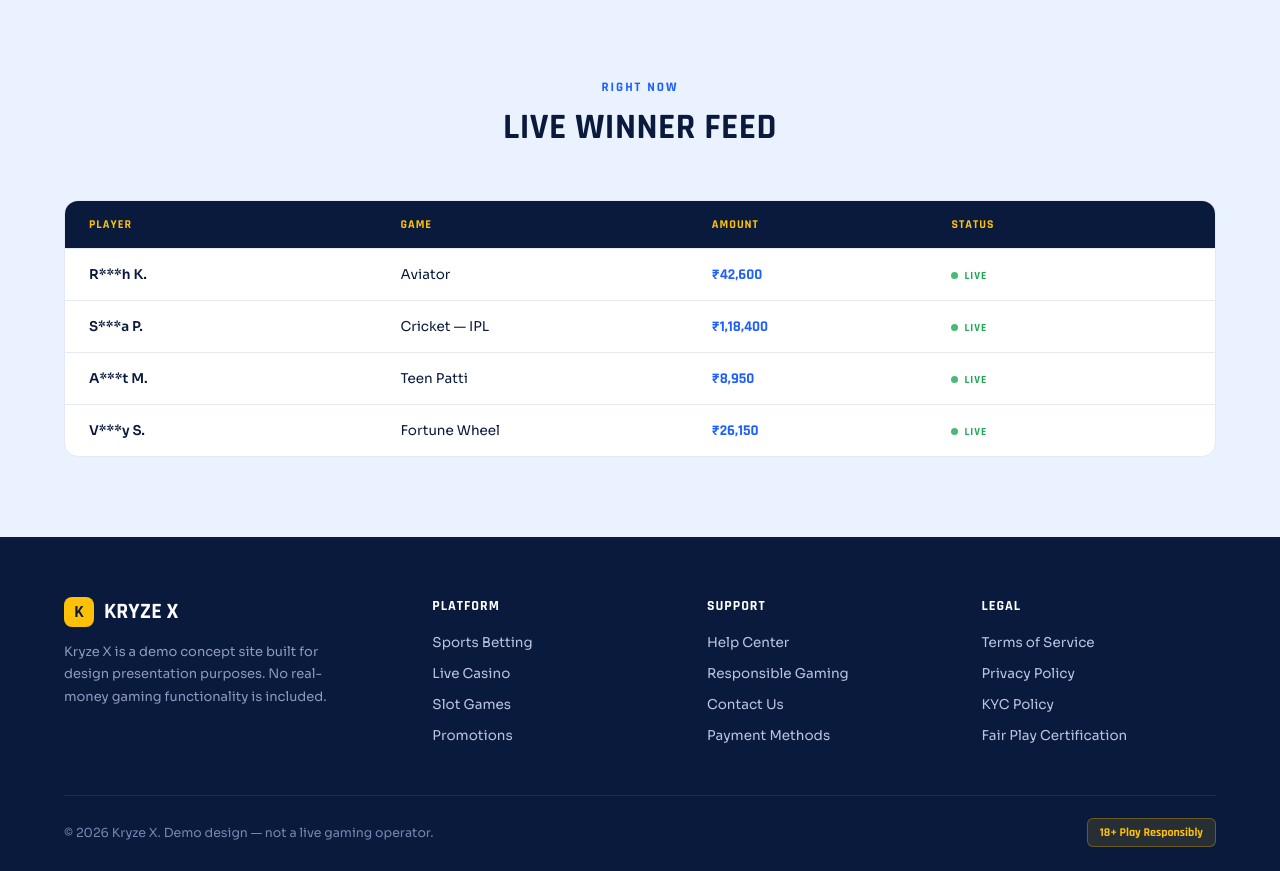
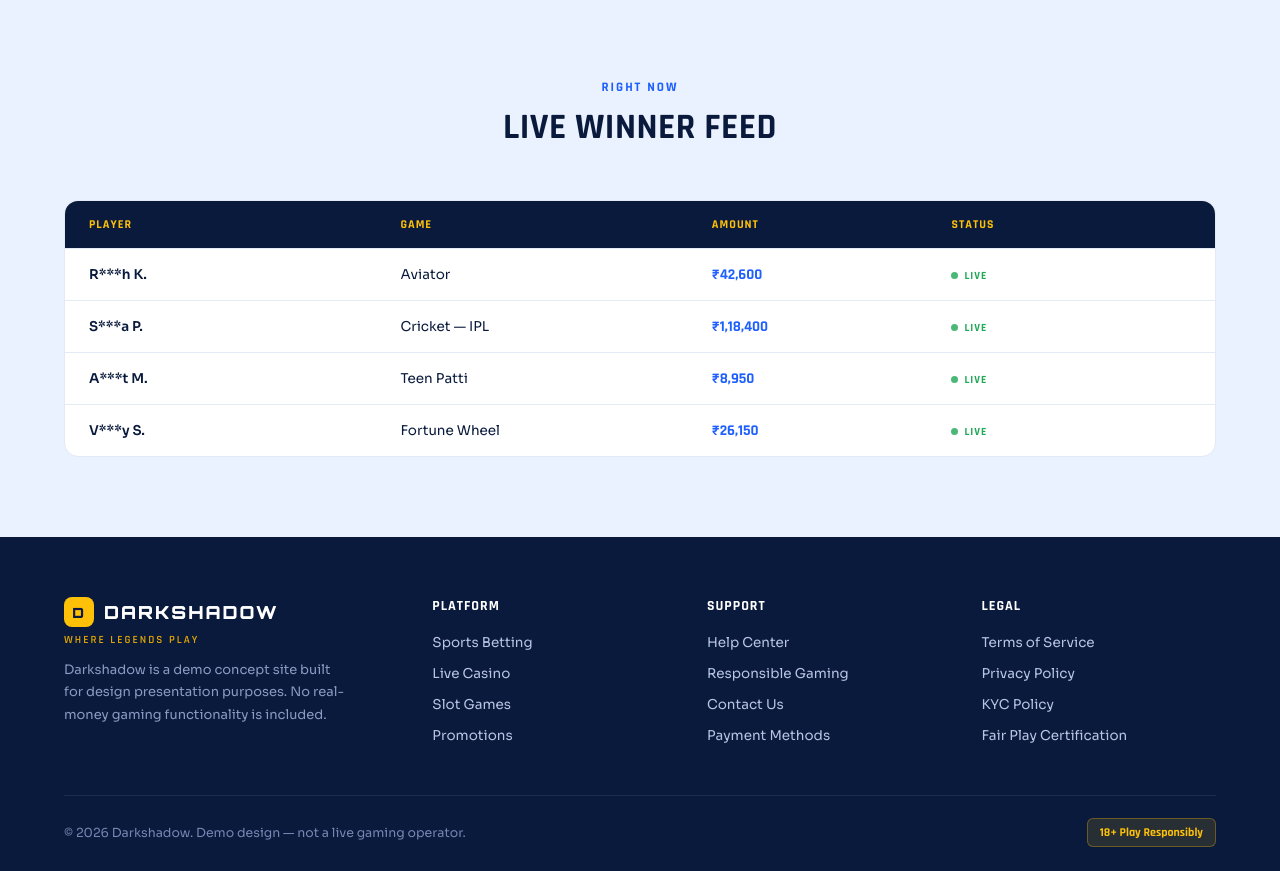
Before and after one commit to adiimishra396-hub/darkshadow, a Django app: page / in a window 1280 px wide. Shown: the part 3261-4132 px from the top of the page. Run offline with Django 5.2, Linux system fonts and the light colour scheme.

Commit message:
Update brand to Darkshadow, add tagline, fix button spacing

```diff
--- a/myapp/templates/index.html
+++ b/myapp/templates/index.html
@@ -3,10 +3,10 @@
 <head>
 <meta charset="UTF-8">
 <meta name="viewport" content="width=device-width, initial-scale=1.0">
-<title>Kryze X — Play Big. Win Bigger.</title>
+<title>Darkshadow — Where Legends Play.</title>
 <link rel="preconnect" href="https://fonts.googleapis.com">
 <link rel="preconnect" href="https://fonts.gstatic.com" crossorigin>
-<link href="https://fonts.googleapis.com/css2?family=Rajdhani:wght@500;600;700&family=Sora:wght@400;500;600;700;800&display=swap" rel="stylesheet">
+<link href="https://fonts.googleapis.com/css2?family=Orbitron:wght@700;900&family=Rajdhani:wght@500;600;700&family=Sora:wght@400;500;600;700;800&display=swap" rel="stylesheet">
 <style>
   :root{
     --navy:#0A1A3C;
@@ -353,11 +388,18 @@
   }
   .foot-logo{
     display:flex;align-items:center;gap:10px;
-    font-family:'Rajdhani',sans-serif;font-weight:700;font-size:22px;color:var(--white);margin-bottom:14px;
+    font-family:'Orbitron',sans-serif;font-weight:900;font-size:18px;color:var(--white);margin-bottom:6px;
+    letter-spacing:2px;
   }
   .foot-logo .x{
     color:var(--navy);background:var(--gold);width:30px;height:30px;border-radius:8px;
-    display:flex;align-items:center;justify-content:center;font-size:17px;
+    display:flex;align-items:center;justify-content:center;font-size:14px;
+    font-family:'Orbitron',sans-serif;font-weight:900;
+  }
+  .foot-tagline{
+    font-family:'Rajdhani',sans-serif;font-weight:600;font-size:11px;
+    letter-spacing:2px;text-transform:uppercase;color:var(--gold-deep);
+    margin-bottom:12px;display:block;
   }
   footer p{font-size:13px;line-height:1.7;color:#8C99C2;max-width:280px;}
   footer h4{
@@ -440,7 +483,13 @@
 
   <header>
     <nav class="wrap">
-      <a href="#" class="logo"><span class="x">K</span>KRYZE X</a>
+      <a href="#" class="logo">
+        <span class="x">D</span>
+        <span>
+          <span class="brand-name">DARKSHADOW</span>
+          <span class="brand-tagline">Where Legends Play</span>
+        </span>
+      </a>
       <ul class="nav-links">
         <li><a href="#games">Games</a></li>
         <li><a href="#sports">Sports</a></li>
@@ -644,8 +693,9 @@
     <div class="wrap">
       <div class="foot-grid">
         <div>
-          <div class="foot-logo"><span class="x">K</span>KRYZE X</div>
-          <p>Kryze X is a demo concept site built for design presentation purposes. No real-money gaming functionality is included.</p>
+          <div class="foot-logo"><span class="x">D</span>DARKSHADOW</div>
+          <span class="foot-tagline">Where Legends Play</span>
+          <p>Darkshadow is a demo concept site built for design presentation purposes. No real-money gaming functionality is included.</p>
         </div>
         <div>
           <h4>Platform</h4>
@@ -676,7 +726,7 @@
         </div>
       </div>
       <div class="foot-bottom">
-        <span>© 2026 Kryze X. Demo design — not a live gaming operator.</span>
+        <span>© 2026 Darkshadow. Demo design — not a live gaming operator.</span>
         <span class="age-badge">18+ Play Responsibly</span>
       </div>
     </div>
```
Also changed, not shown: other parts of myapp/templates/index.html (+40 -4 lines).
